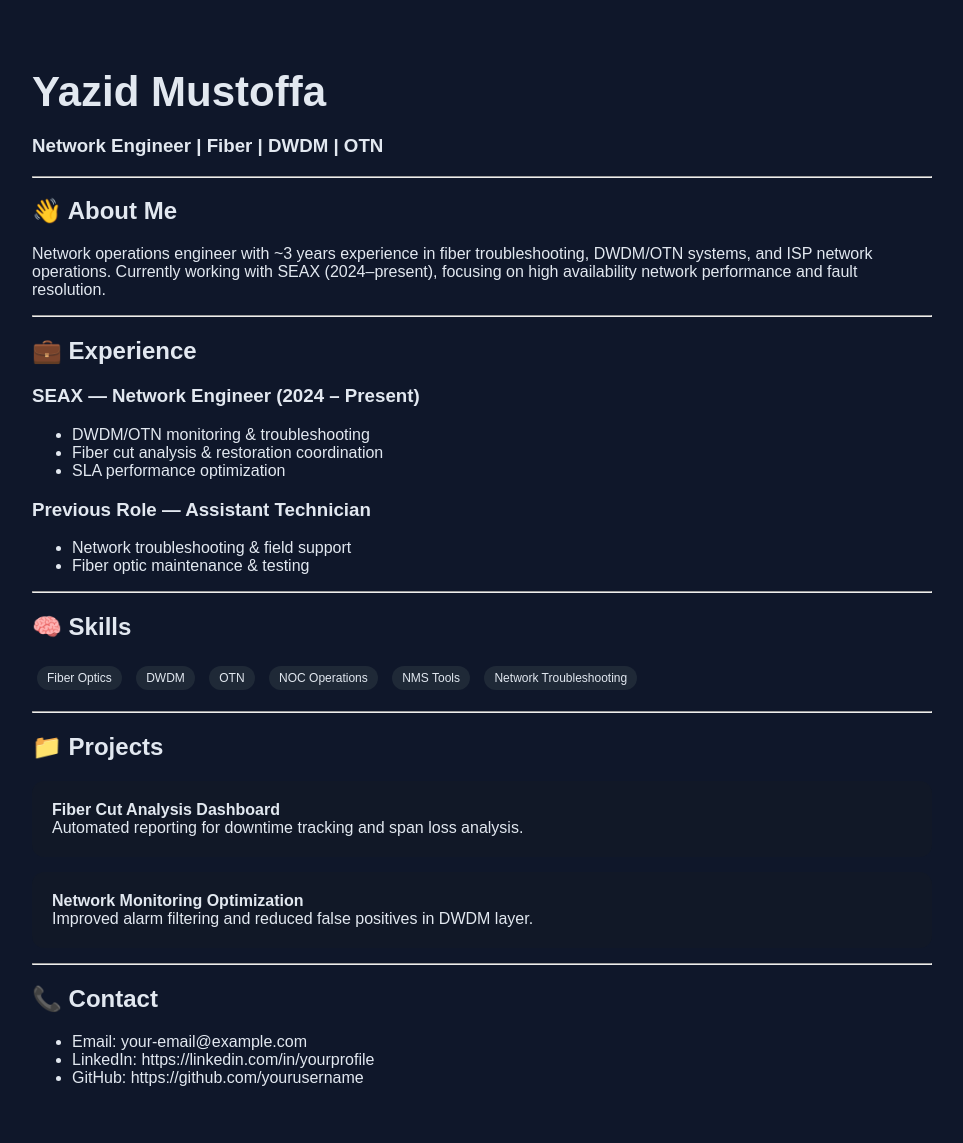
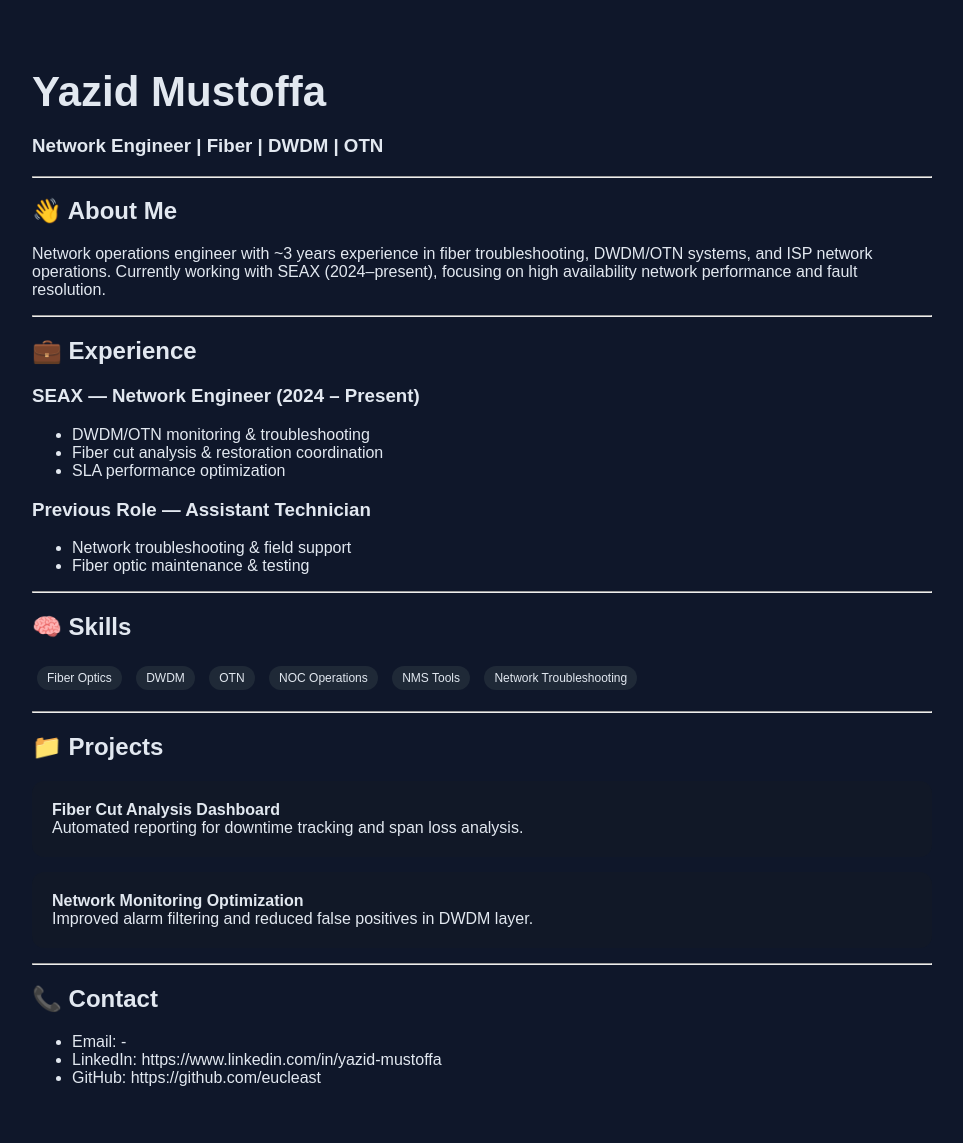
Before and after one commit to eucleast/eucleast.github.io, a Jekyll site: the page built from index.md, in a window 1280 px wide. Shown: the whole page, without its empty margins (158-1121 px from the left). Built offline with Jekyll 4.4.1, drawn with Linux system fonts in a browser that asks for light colours; our own code applies the rules of GitHub Pages for plain Markdown files.

Commit message:
Update index.md

```diff
--- a/index.md
+++ b/index.md
@@ -51,6 +51,6 @@ Improved alarm filtering and reduced false positives in DWDM layer.
 ---
 
 ## 📞 Contact
-- Email: your-email@example.com
-- LinkedIn: https://linkedin.com/in/yourprofile
-- GitHub: https://github.com/yourusername
+- Email: -
+- LinkedIn: https://www.linkedin.com/in/yazid-mustoffa
+- GitHub: https://github.com/eucleast
```
